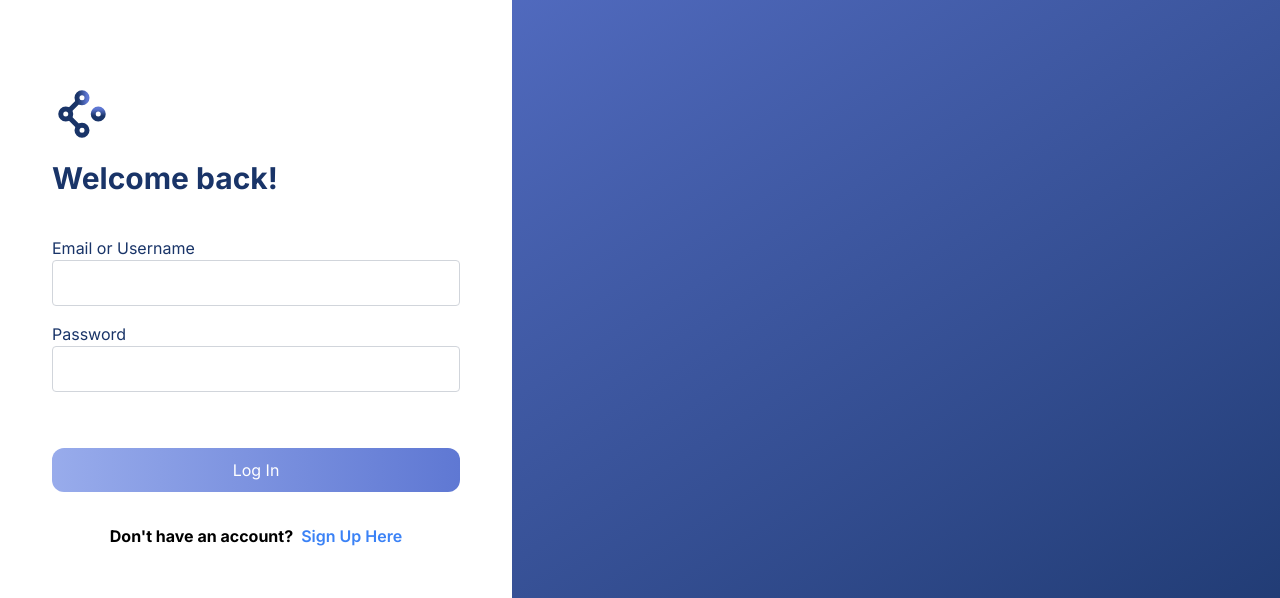
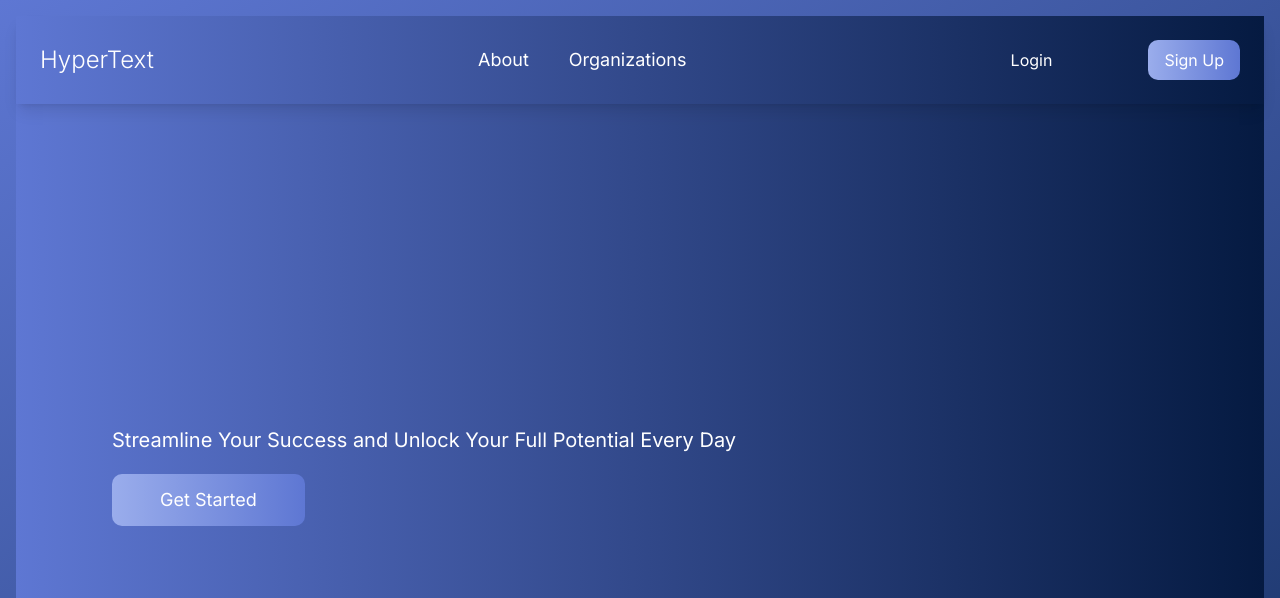
Before and after one commit to kaimatzu/LessonLab-Client, a Next.js app: page /auth in a window 1280 px wide. Shown: the top 598 px of the page. Built offline with nearby package versions, Linux system fonts and the light colour scheme; no server answers.

Commit message:
Landing Page

```diff
--- a/src/app/auth/(auth_layouts)/(register)/Register.tsx
+++ b/src/app/auth/(auth_layouts)/(register)/Register.tsx
@@ -37,17 +37,18 @@ export default function RegisterPage({ switchForm }: RegisterPageProps) {
     formData.append("email", target.email.value);
 
     const resultAction = await dispatch(registerUser(formData));
+    console.log(resultAction);
     if (registerUser.fulfilled.match(resultAction)) {
       connectSocket(resultAction.payload.userId);
       router.push('/workspace');
     } else {
       // Handle registration error (e.g., display error message to the user)
       console.error("Registration failed");
-      toast({
-        title: 'Registration Failed',
-        description: resultAction ? resultAction.payload : 'Something went wrong.',
-        variant: 'destructive',
-      })
+      // toast({
+      //   title: 'Registration Failed',
+      //   description: resultAction ? resultAction.payload : 'Something went wrong.',
+      //   variant: 'destructive',
+      // })
     }
   };
 
--- a/src/app/auth/layout.tsx
+++ b/src/app/auth/layout.tsx
@@ -3,6 +3,7 @@
 export default function RootLayout({ children }: { children: React.ReactNode }) {
   return (
     <div className="flex flex-col justify-center h-screen bg-gradient-to-tl from-[#193468] to-[#5E77D3] w-full">
+
       <main className="flex p-4 flex-col justify-center align-middle overflow-auto w-full">{children}</main>
     </div>
   );
--- a/src/app/auth/page.tsx
+++ b/src/app/auth/page.tsx
@@ -1,10 +1,20 @@
-import AuthLayout from "./(auth_layouts)/AuthLayout";
+// import AuthLayout from "./(auth_layouts)/AuthLayout";
+
+// export default function Page() {
+
+//   return (
+//     // <div className="my-auto flex justify-center items-center">
+//     <AuthLayout />
+//     // </div>
+//   );
+// };
+
+import React from 'react';
+import LandingLayout from '../landing/LandingLayout';
 
 export default function Page() {
+  return (
+    <LandingLayout />
 
-  return (
-    // <div className="my-auto flex justify-center items-center">
-    <AuthLayout />
-    // </div>
   );
-};
+}
--- a/src/app/globals.css
+++ b/src/app/globals.css
@@ -1,6 +1,9 @@
 @tailwind base;
 @tailwind components;
 @tailwind utilities;
+
+@import url('https://fonts.googleapis.com/css2?family=Sansation:wght@400;700&display=swap');
+
 
 @layer base {
   :root {
@@ -27,6 +30,7 @@
     --input: 0 0% 89.8%;
     --ring: 47.9 95.8% 53.1%;
     --radius: 0.75rem;
+    --font-family: 'Sansation', sans-serif;
   }
 
   .dark{
@@ -62,6 +66,7 @@
   }
   body {
     @apply bg-background text-foreground;
+    font-family: var(--font-family);
   }
 }
 
@@ -76,8 +81,13 @@
     scrollbar-width: none;  /* Firefox */
   }
 }
+.no-scroll {
+  overflow: hidden;
+}
+
 
 body {
+  margin: 0;
   color: rgb(var(--foreground-rgb));
   /* background: linear-gradient(
       to bottom,
@@ -93,3 +103,10 @@ body {
     text-wrap: balance;
   }
 }
+/*
+.gradient-background {
+  background: linear-gradient(to right, #5E77D3 0%, #2C4C7A 50%, #051A41 100%);
+  min-height: 100vh;
+  display: flex;
+  flex-direction: column;
+} */
--- /dev/null
+++ b/src/app/landing/LandingLayout.tsx
@@ -0,0 +1,180 @@
+"use client";
+
+import React, { useState, useEffect } from 'react';
+import LoginPage from '../auth/(auth_layouts)/(login)/Login';
+import RegisterPage from '../auth/(auth_layouts)/(register)/Register';
+// import Image from 'next/image';
+// import OrderLightImage from '../assets/Order_light.png';
+// import HypertextLogo from '../src/assets/HypertextLogo';
+
+
+const LandingLayout: React.FC = () => {
+  const [showLogin, setShowLogin] = useState(false);
+  const [showSignUp, setShowSignUp] = useState(false);
+  const [currentIndex, setCurrentIndex] = useState(0);
+
+  useEffect(() => {
+    document.body.classList.add('no-scroll', 'no-scrollbar');
+    console.log(document.body.classList);
+
+    return () => {
+      document.body.classList.remove('no-scroll', 'no-scrollbar');
+      console.log(document.body.classList);
+    };
+  }, []);
+
+
+  useEffect(() => {
+    const interval = setInterval(() => {
+      setCurrentIndex((prevIndex) => (prevIndex + 1) % textItems.length);
+    }, 10000);
+
+    return () => clearInterval(interval);
+  }, []);
+
+  const goToLogin = () => {
+    setShowLogin(true);
+    setShowSignUp(false);
+  };
+
+  const goToSignUp = () => {
+    setShowSignUp(true);
+    setShowLogin(false);
+  };
+
+  const switchForm = () => {
+    setShowLogin((prev) => !prev);
+    setShowSignUp((prev) => !prev);
+  };
+
+  if (showLogin) return <LoginPage switchForm={switchForm} />;
+  if (showSignUp) return <RegisterPage switchForm={switchForm} />;
+
+  const textItems = [
+    {
+      title: "Empower Your Workflow",
+      subtitle: "Streamline Your Success and Unlock Your Full Potential Every Day",
+    },
+    {
+      title: "Your Ideas, Our Platform",
+      subtitle: "Unleash Your Creativity and Bring Your Vision to Life with Ease",
+    },
+    {
+      title: "Simplify Your Tasks",
+      subtitle: "Achieve More, Stress Less, and Enjoy Every Moment of Your Journey",
+    },
+    {
+      title: "Innovate with Ease",
+      subtitle: "Make Your Mark on the World and Change the Way You Work Forever",
+    },
+    {
+      title: "Navigate Your Projects",
+      subtitle: "Master Your Goals and Discover New Possibilities Along the Way",
+    },
+    {
+      title: "Work Smarter, Not Harder",
+      subtitle: "Efficiency at Your Fingertips, Helping You Focus on What Truly Matters",
+    },
+  ];
+
+  return (
+    <div className="flex flex-col justify-center h-screen bg-gradient-to-r from-[#5E77D3] to-[#051A41] w-full">
+  <nav className="flex justify-between items-center p-6 bg-gradient-to-r from-[#5E77D3] to-[#051A41] shadow-lg w-full">
+        <div className="text-white text-2xl font-light">
+         HyperText
+        </div>
+        <ul className="flex space-x-10 text-white text-lg">
+          <li className="hover:text-blue-300 cursor-pointer transition duration-300">About</li>
+          <li className="hover:text-blue-300 cursor-pointer transition duration-300">Organizations</li>
+        </ul>
+        <div>
+
+        <div className="flex justify-start items-center space-x-20">
+        <button
+          className="mr-4 text-white hover:text-blue-300 transition duration-300"
+          onClick={goToLogin}
+        >
+          Login
+        </button>
+        <button
+          className="mr-10 bg-gradient-to-r from-[#9AADEC] to-[#5E77D3] text-white px-4 py-2 rounded-md hover:bg-blue-600 transition duration-300"
+          onClick={goToSignUp}
+        >
+          Sign Up
+        </button>
+</div>
+
+        </div>
+      </nav>
+
+
+      <main className="flex-grow flex flex-col justify-center items-start px-16 md:px-0 lg:px-24 text-white">
+  <div className="w-full h-auto mb-4">
+    <svg
+      width="50%"
+      height="100%"
+      viewBox="0 0 500 60"
+      xmlns="http://www.w3.org/2000/svg"
+      xmlnsXlink="http://www.w3.org/1999/xlink"
+      version="1.1"
+    >
+      <path id={`path${currentIndex}`}>
+        <animate
+          attributeName="d"
+          from="m0,110 h0"
+          to="m0,110 h1100"
+          dur="8s"
+          begin="0s;"
+          repeatCount="indefinite"
+          id="pathAnim"
+        />
+        <animate
+          attributeName="opacity"
+          values="1;1;0"
+          dur="8s"
+          begin="0s;"
+          repeatCount="indefinite"
+        />
+      </path>
+      <text
+        fontSize="35"
+        fontWeight="bold"
+        fontFamily="Sansation"
+        fill="hsla(0, 0%, 100%, 1)"
+        dy="-80"
+      >
+        <textPath xlinkHref={`#path${currentIndex}`}>
+          {textItems[currentIndex].title}
+        </textPath>
+      </text>
+    </svg>
+    <div className="relative">
+  <p className="absolute top-0 left-0 text-lg md:text-xl mb-00 text-left mt-0">
+    {textItems[currentIndex].subtitle.split('\n').map((line, index) => (
+      <span key={index}>
+        {line}
+        <br />
+      </span>
+    ))}
+  </p>
+</div>
+
+{/* <Image
+  src={OrderLightImage}
+  alt="Order Illustration"
+  width={800}
+  height={600}
+  className="w-full h-auto mb-4 ml-auto"
+/> */}
+
+  </div>
+  <button className="bg-gradient-to-r from-[#9AADEC] to-[#5E77D3] text-white px-12 py-3 text-lg rounded-md hover:bg-blue-700 mt-8">
+  Get Started
+</button>
+
+</main>
+
+    </div>
+  );
+};
+export default LandingLayout;
--- a/src/app/page.tsx
+++ b/src/app/page.tsx
@@ -1,8 +1,19 @@
+// import React from 'react';
+
+// export default function Page() {
+
+//   return (
+//     <></>
+//   );
+// };
+
 import React from 'react';
+import LandingLayout from './landing/LandingLayout'; // Import the new LandingLayout
 
 export default function Page() {
-
   return (
-    <></>
+    // <div className="my-auto flex justify-center items-center">
+    <LandingLayout />
+    // </div>
   );
-};
+}
```
Also changed, not shown: src/assets/Order_light.png (added).
